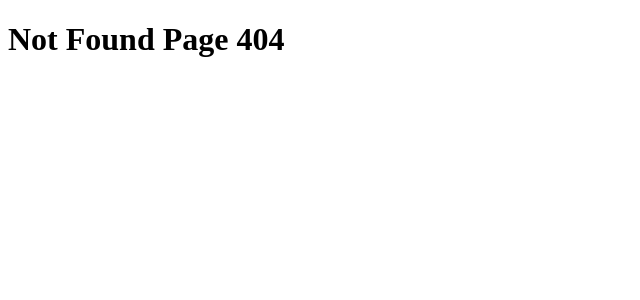
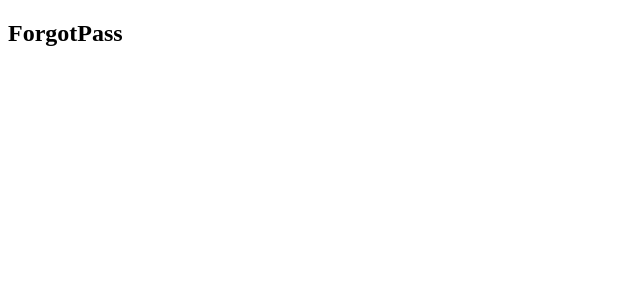
Before and after one commit to hiteshcreator/Nextjs, a Next.js app: page /forgot-password in a window 1280 px wide. Before the commit this address had no page. Shown: the top 300 px of the page, without its empty margins (0-640 px from the left). Built offline with nearby package versions, Linux system fonts and the light colour scheme.

Commit message:
route groups (foldername)

```diff
--- /dev/null
+++ b/src/app/(auth)/forgot-password/page.tsx
@@ -0,0 +1,7 @@
+const ForgotPass = () => {
+  return (
+    <h2>ForgotPass</h2>
+  )
+}
+
+export default ForgotPass
```
Also changed, not shown: src/app/(auth)/login/page.tsx (added, +7 -0 lines), src/app/(auth)/register/page.tsx (added, +7 -0 lines).
